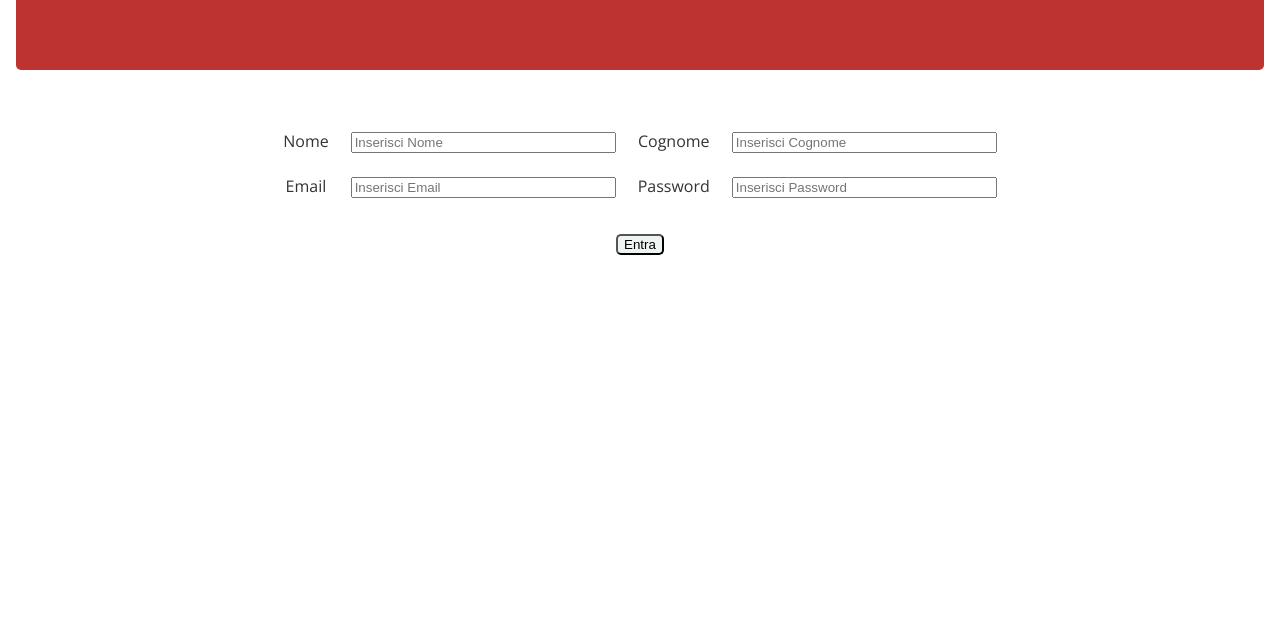
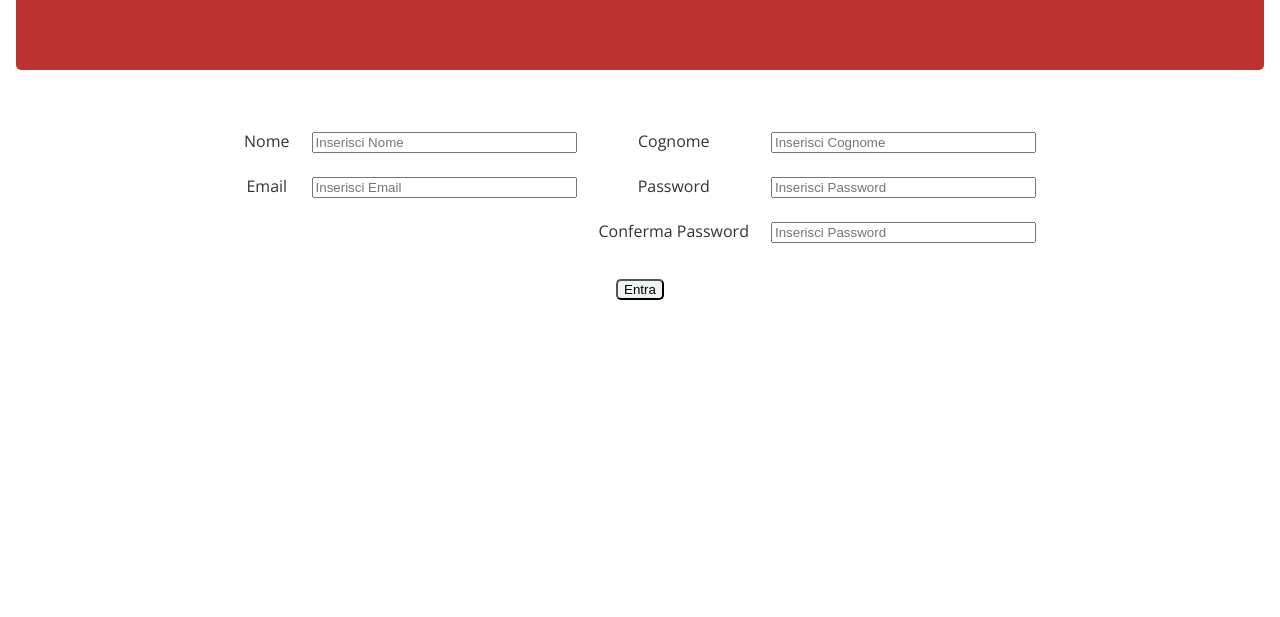
Before and after one commit to IsfetGIT/progetto, a plain HTML site: page reg.html in a window 1280 px wide. Shown: the part 139-756 px from the top of the page. Drawn offline with nearby package versions, Linux system fonts and the light colour scheme; a web font is replaced by a local one.

Commit message:
aggiunto campo conferma pass

```diff
--- a/reg.html
+++ b/reg.html
@@ -4,6 +4,7 @@
 <html>
 	<head>
 		<meta charset="utf-8" />
+		<script type="text/javascript" src="javascript/logic.js"></script>
 		<meta name="author" content="Michele Dilollo, Daniil Girleanu">
 		<link href="./CSS/contactStyle.css" rel="stylesheet" type="text/css">
 		<link href="./CSS/footer.css" rel="stylesheet" type="text/css">
@@ -65,18 +66,23 @@
 			<br>
 		</div>
 		<div>
-			<form id="form" name="registrazione" method="post" action="">
+			<form id="form" method="post" action="">
 				<table id="t" border="0" cellpadding="10">
 					<tr>
 					<td align="center">Nome
-					<td><input type="text" name="nome"  maxlength="10" size="30" placeholder="Inserisci Nome">
+					<td><input type="text" name="nome" maxlength="10" size="30" placeholder="Inserisci Nome">
 					<td align="center">Cognome
-					<td><input type="password" name="cognome"  maxlength="10" size="30" placeholder="Inserisci Cognome">
+					<td><input type="password" name="congome" maxlength="10" size="30" placeholder="Inserisci Cognome">
 					<tr>
 					<td align="center">Email
-					<td><input type="text" name="mail"  maxlength="20" size="30" placeholder="Inserisci Email">
+					<td><input type="text" name="mail" maxlength="20" size="30" placeholder="Inserisci Email">
 					<td align="center">Password
-					<td><input type="password" name="pass"  maxlength="30" size="30" placeholder="Inserisci Password">
+					<td><input type="password" name="pass" maxlength="30" size="30" placeholder="Inserisci Password">
+					<tr>
+					<td>
+					<td>
+					<td>Conferma Password
+					<td><input type="password" name="pass" maxlength="30" size="30" placeholder="Inserisci Password">
 				</table>
 					<br>
 					<button formaction="" form="form" id="invia">Entra</button>
```
